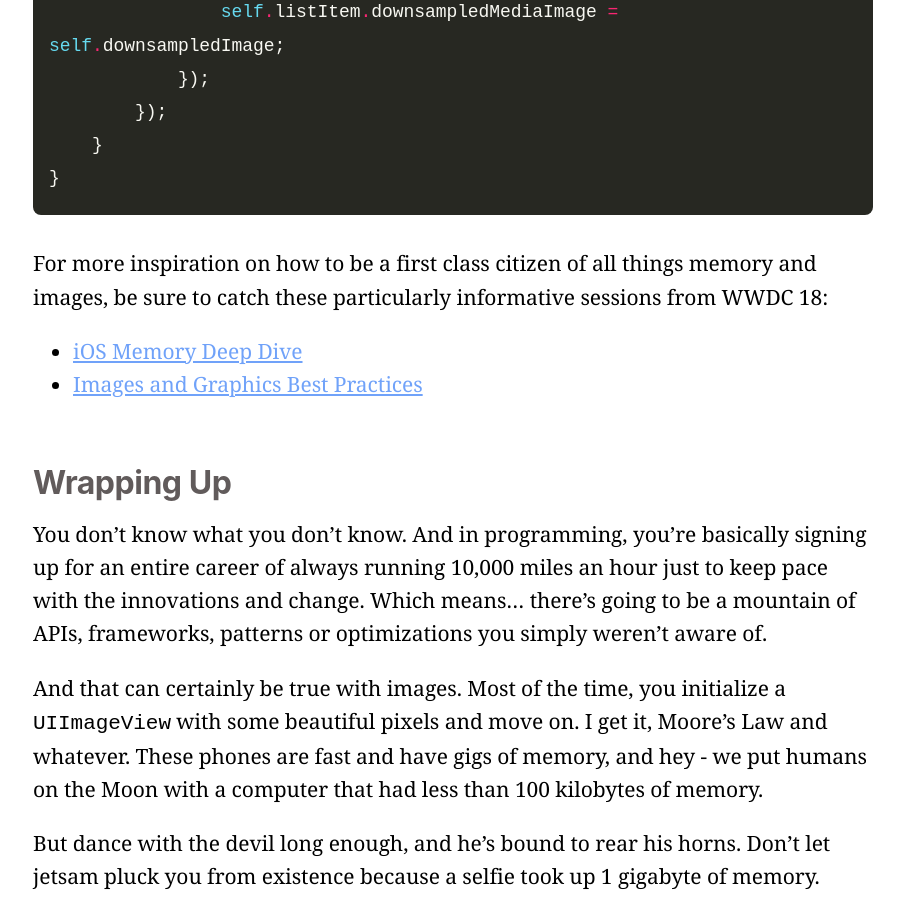
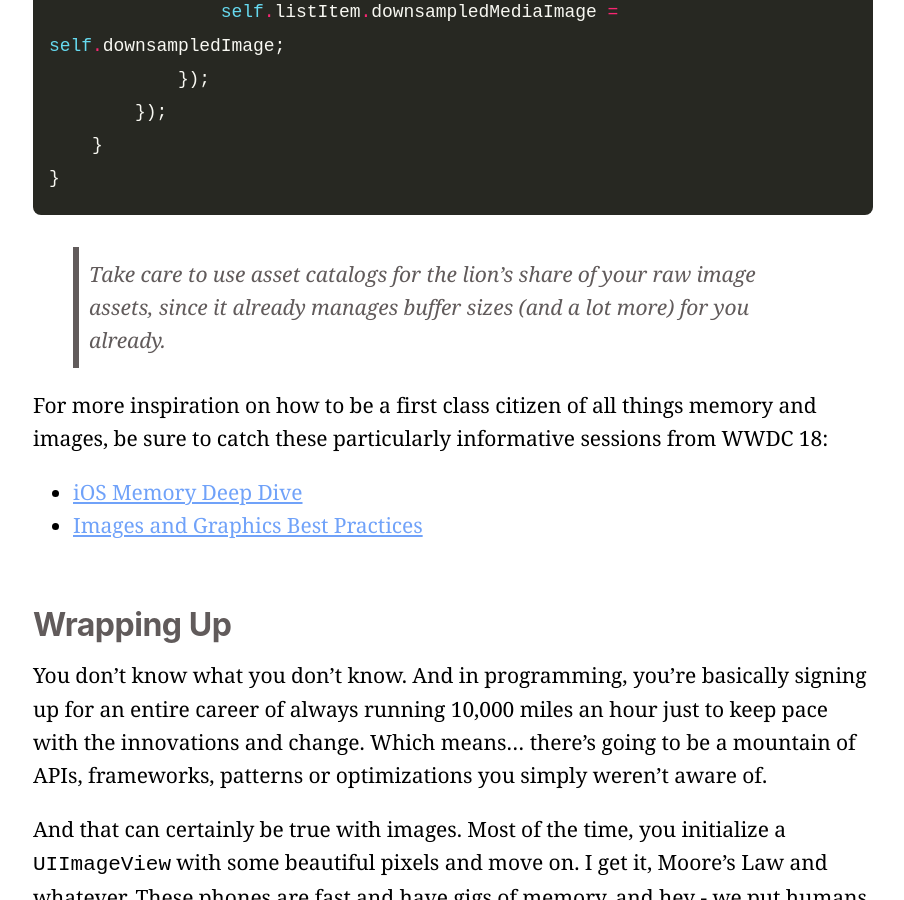
Before and after one commit to hassaan4584/Swiftjective-C, a Jekyll site: the page built from _posts/2018-12-11-optimizing-images.md, in a window 1280 px wide and 900 px high, scrolled down 13854 px. Shown: the whole window, without its empty margins (187-1091 px from the left). Built offline with Jekyll 4.4.1, drawn with Linux system fonts in a browser that asks for light colours.

Commit message:
Added note about asset catalog

````diff
--- a/_posts/2018-12-11-optimizing-images.md
+++ b/_posts/2018-12-11-optimizing-images.md
@@ -249,6 +249,8 @@ Cover your eyes, Objective-C code sample from my side project incoming:
 }
 ```
 
+> Take care to use asset catalogs for the lion's share of your raw image assets, since it already manages buffer sizes (and a lot more) for you already.
+
 For more inspiration on how to be a first class citizen of all things memory and images, be sure to catch these particularly informative sessions from WWDC 18:
 
 - [iOS Memory Deep Dive][2]{:target="_blank"}
````
